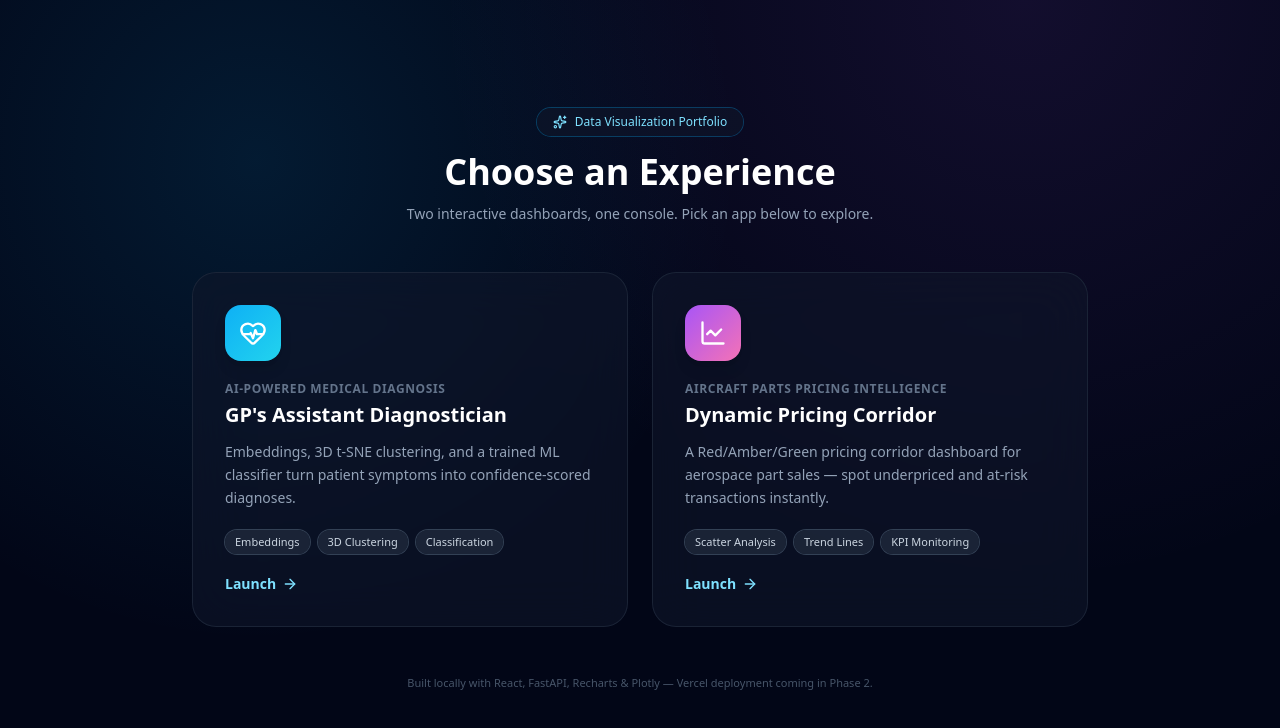
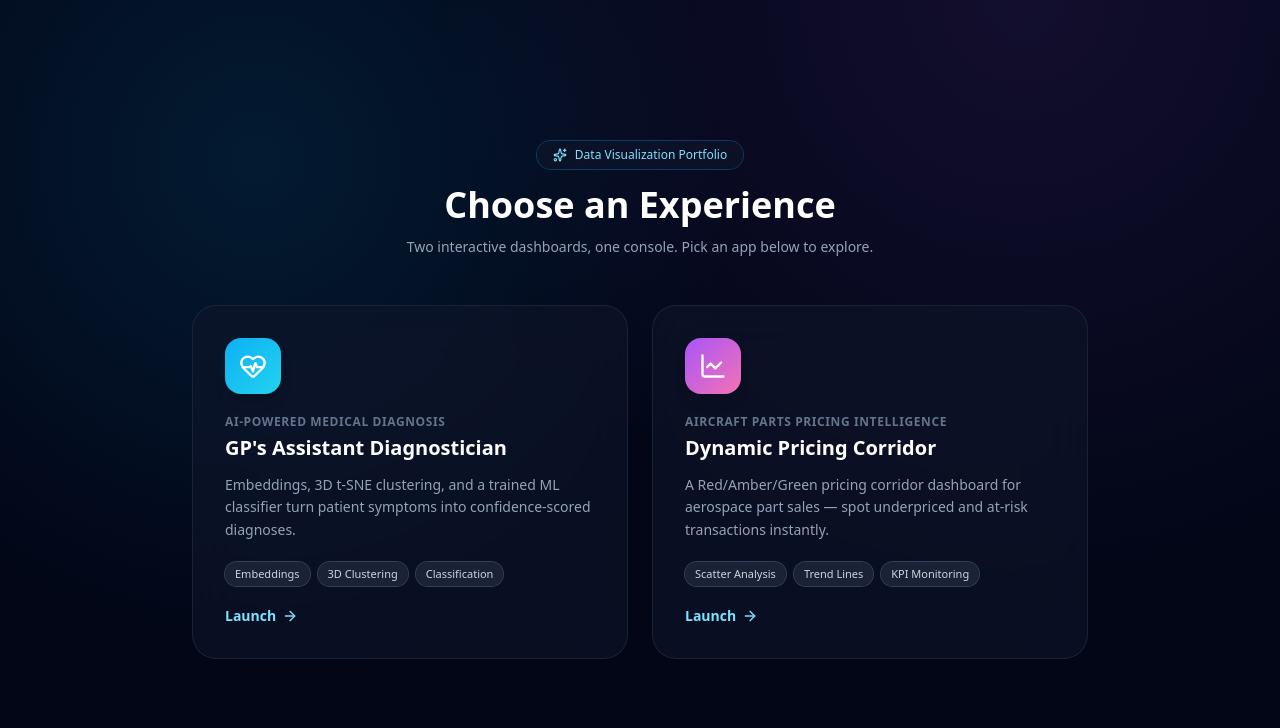
Before and after one commit to neelansh22/gpai-react, a React app in the folder frontend/: page / in a window 1280 px wide. Shown: the top 728 px of the page. Built offline with nearby package versions, Linux system fonts and the light colour scheme; no server answers; the HTML template or start-up script is replaced by a standard one.

Commit message:
Remove phase 2 footer text from app selector

```diff
--- a/frontend/src/pages/AppSelector.jsx
+++ b/frontend/src/pages/AppSelector.jsx
@@ -80,10 +80,6 @@ export default function AppSelector() {
           </motion.div>
         ))}
       </div>
-
-      <p className="mt-12 text-center text-[11px] text-slate-600">
-        Built locally with React, FastAPI, Recharts &amp; Plotly — Vercel deployment coming in Phase 2.
-      </p>
     </div>
   );
 }
```
